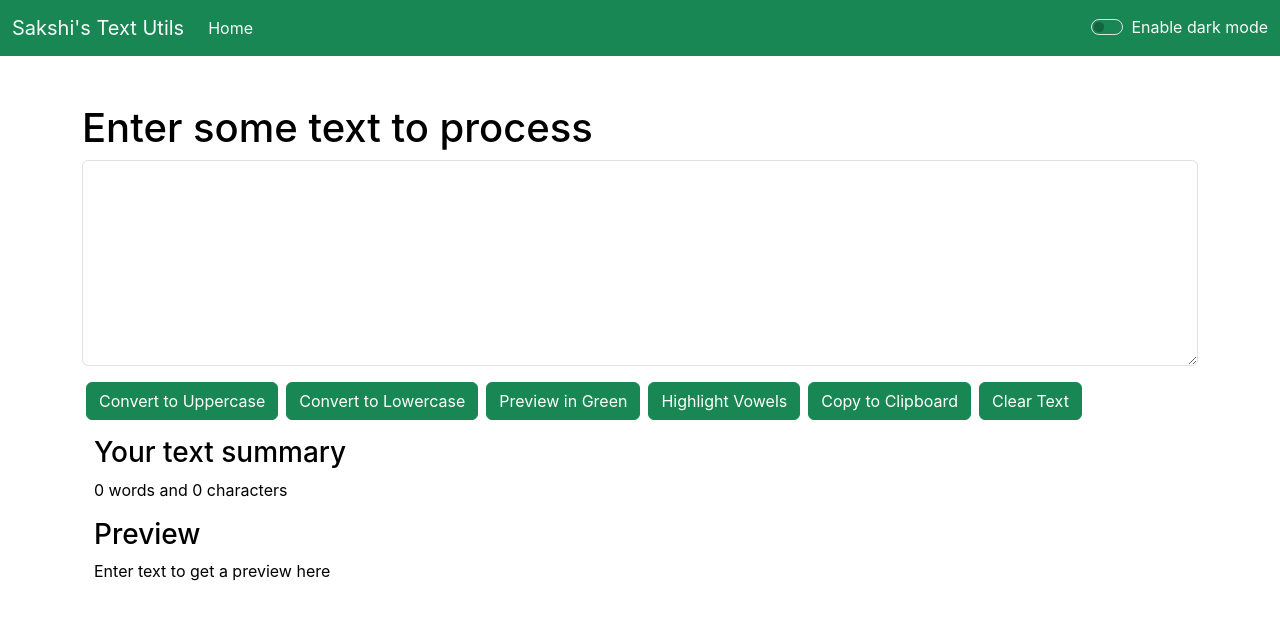
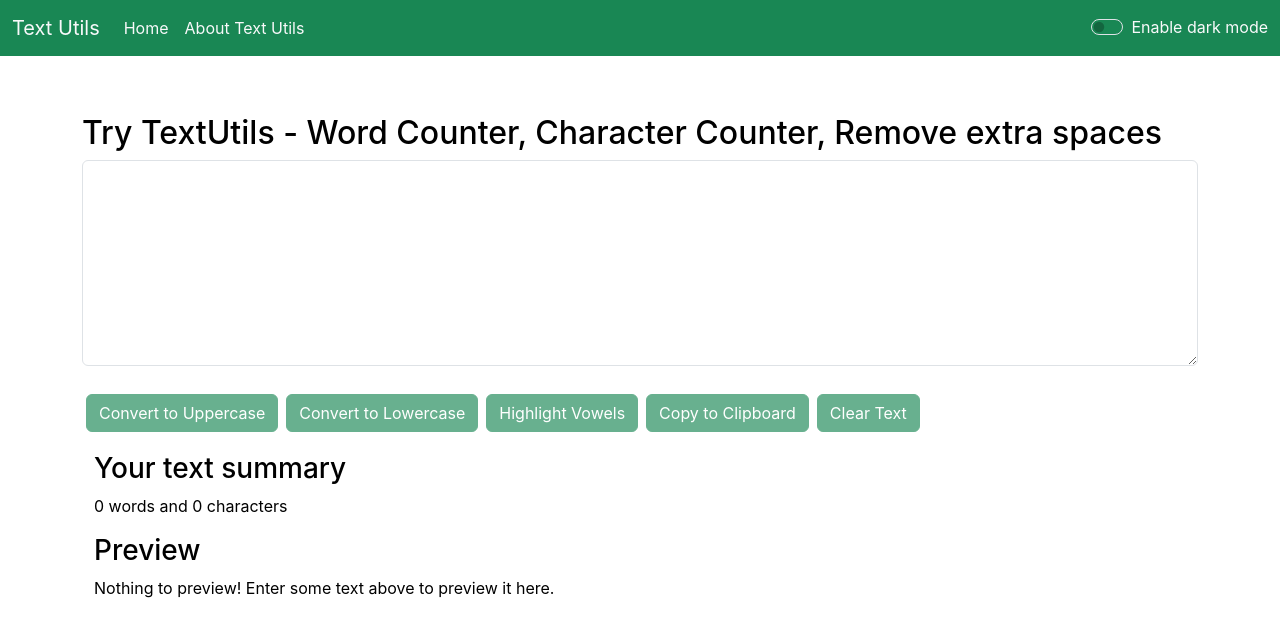
Before and after one commit to Sakshi-Shastri/TextUtils, a React (Create React App) app: page / in a window 1280 px wide. Shown: the top 636 px of the page. Built offline with nearby package versions, Linux system fonts and the light colour scheme.

Commit message:
Updated code

```diff
--- a/package.json
+++ b/package.json
@@ -1,4 +1,5 @@
 {
+  "homepage": "https://Sakshi-Shastri.github.io/TextUtils",
   "name": "sakshitextutils",
   "version": "0.1.0",
   "private": true,
@@ -7,6 +8,7 @@
     "@testing-library/jest-dom": "^6.9.1",
     "@testing-library/react": "^16.3.2",
     "@testing-library/user-event": "^13.5.0",
+    "gh-pages": "^6.3.0",
     "react": "^19.2.5",
     "react-dom": "^19.2.5",
     "react-router-dom": "^7.15.1",
@@ -14,6 +16,8 @@
     "web-vitals": "^2.1.4"
   },
   "scripts": {
+     "predeploy": "npm run build",
+   "deploy": "gh-pages -d build",
     "start": "react-scripts start",
     "build": "react-scripts build",
     "test": "react-scripts test",
--- a/src/App.css
+++ b/src/App.css
@@ -36,3 +36,9 @@
     transform: rotate(360deg);
   }
 }
+
+.alert {
+  padding: 0.7rem;
+  line-height: 1.2;      /* tweak text spacing */
+  font-size: 0.875rem;       /* optional: adjust text size */
+}
--- a/src/App.js
+++ b/src/App.js
@@ -1,54 +1,70 @@
-import logo from './logo.svg';
-import './App.css';
-import Navbar from './components/Navbar.js'
-import Textform from './components/Textform.js'
-// import About from './components/About.js'
-import Alert from './components/Alert.js';
-import {useState} from 'react'
-// import { BrowserRouter, Routes, Route, Link } from 'react-router-dom';
+import logo from "./logo.svg";
+import "./App.css";
+import Navbar from "./components/Navbar.js";
+import Textform from "./components/Textform.js";
+import About from './components/About.js'
+import Alert from "./components/Alert.js";
+import { useState } from "react";
+import { BrowserRouter, Routes, Route} from "react-router-dom";
 
 function App() {
-  const [mode, setMode] = useState('success');
-  const toggleMode = () =>{
-    if(mode === 'success'){
-      setMode('dark');
-      document.body.style.backgroundColor = '#375461';
+  const [mode, setMode] = useState("success");
+  const toggleMode = () => {
+    if (mode === "success") {
+      setMode("dark");
+      document.body.style.backgroundColor = "#375461";
       showAlert("Dark mode has been enabled.", "success");
-    }
-    else{
-      setMode('success');
-      document.body.style.backgroundColor = 'white';
+    } else {
+      setMode("success");
+      document.body.style.backgroundColor = "white";
       showAlert("Light mode has been enabled.", "success");
     }
-  }
+  };
 
   const [alert, setAlert] = useState(null);
-  const showAlert = (message, type)=>{
+  const showAlert = (message, type) => {
     setAlert({
-      msg : message,
+      msg: message,
       type: type,
     });
     setTimeout(() => {
       setAlert(null);
     }, 1500);
-  }
+  };
 
   return (
-   <>
-   {/* <BrowserRouter> */}
-   <Navbar title ="Sakshi's Text Utils" aboutText = "About Text Utils" mode = {mode} toggleMode = {toggleMode}/>
-   <Alert alert = {alert}/>
-   <div className="container my-5">
-    {/* <Routes>
-        <Route exact path="/" element={*/}
-          <Textform showAlert={showAlert} heading = "Enter some text to process" mode = {mode} toggleMode = {toggleMode}/>
-         {/*} }
+    <>
+      <BrowserRouter>
+        <Navbar
+          title="Text Utils"
+          aboutText="About Text Utils"
+          mode={mode}
+          toggleMode={toggleMode}
         />
-        {/* <Route exact path="/about" element={<About mode = {mode} toggleMode = {toggleMode}/>} />
-      </Routes>*/}
-   </div>
- {/*} </BrowserRouter>*/}
-   </>
+        <Alert alert={alert} />
+        <div className="container my-5">
+          <Routes>
+            <Route
+              exact
+              path="/"
+              element={
+                <Textform
+                  showAlert={showAlert}
+                  heading="Try TextUtils - Word Counter, Character Counter, Remove extra spaces"
+                  mode={mode}
+                  toggleMode={toggleMode}
+                />
+              }
+            />
+            <Route
+              exact
+              path="/about"
+              element={<About mode={mode} toggleMode={toggleMode} />}
+            />
+          </Routes>
+        </div>
+      </BrowserRouter>
+    </>
   );
 }
 
--- a/src/components/Alert.js
+++ b/src/components/Alert.js
@@ -6,9 +6,11 @@ function Alert(props) {
     }
 
   return (
-    props.alert && //This syntax is used to conditionally render the alert component only when there is an alert to show. If props.alert is null or undefined, the component will not render anything.
+    <div style={{height: '10px'}}>
+    {props.alert && //This syntax is used to conditionally render the alert component only when there is an alert to show. If props.alert is null or undefined, the component will not render anything.
     <div className={`alert alert-${props.alert.type} alert-dismissible fade show`} role="alert">
         <strong>{capitalise(props.alert.type)}</strong>: {props.alert.msg}
+    </div>}
     </div>
   );
 }
--- a/src/components/Navbar.js
+++ b/src/components/Navbar.js
@@ -1,5 +1,4 @@
-import React, {useState} from 'react'
-import PropTypes from 'prop-types'
+import React from 'react'
 import About from './About'
 import { Link } from 'react-router-dom';
 
@@ -9,9 +8,9 @@ export default function Navbar(props){
         className={`navbar navbar-expand-lg navbar-${props.mode} bg-${props.mode}`}
       >
         <div className="container-fluid">
-          <a className="navbar-brand text-light" href="/">
+          <Link className="navbar-brand text-light" to="/">
             {props.title}
-          </a>
+          </Link>
           <button
             className="navbar-toggler"
             type="button"
@@ -26,15 +25,15 @@ export default function Navbar(props){
           <div className="collapse navbar-collapse" id="navbarSupportedContent">
             <ul className="navbar-nav me-auto mb-2 mb-lg-0">
               <li className="nav-item">
-                <a className="nav-link active text-light" aria-current="page" href="/">
+                <Link className="nav-link active text-light" aria-current="page" to="/">
                   Home
-                </a>
+                </Link>
               </li>
-             {/* <li className="nav-item">
-                <Link className="nav-link text-light" to="About">
+             <li className="nav-item">
+                <Link className="nav-link text-light" to="/About">
                   {props.aboutText}
                 </Link>
-              </li>*/}
+              </li>
             </ul>
             {/*<form className="d-flex" role="search">
         <input className="form-control me-2" type="search" placeholder="Search" aria-label="Search"/>
--- a/src/components/Textform.js
+++ b/src/components/Textform.js
@@ -1,7 +1,7 @@
 import React, { useState } from 'react'
 
 export default function Textform(props) {
-  document.title = "TextUtils - Home";
+  document.title = "TextUtils - Home | Word Counter | Character Counter | Remove extra spaces";
   const [text, setText] = useState("");
   const handleUpClick = () =>{
    setText(text.toUpperCase());
@@ -11,8 +11,8 @@ export default function Textform(props) {
    setText(text.toLowerCase());
    props.showAlert("Converted to lowercase.", "success");
   }
-  const handleColor = () =>{
-    document.getElementById("preview").style.color = (props.mode === "success" ? "green" : "white");
+  /*const handleColor = () =>{
+    document.getElementById("preview").style.color = (props.mode === "success" && text!==0 ? "green" : "white");
     document.getElementById("preview").style.fontWeight = "bold";
     props.showAlert("Preview color got changed.", "success");
   }
@@ -44,8 +44,8 @@ export default function Textform(props) {
   return (
     <>
      <div>
-          <div className="mb-3" style={{color: props.mode === "success" ? "black" : "white"}}>
-            <h1>{props.heading}</h1>
+          <div className="mb-4" style={{color: props.mode === "success" ? "black" : "white"}}>
+            <h2>{props.heading}</h2>
 
             <textarea
               className="form-control"
@@ -59,31 +59,31 @@ export default function Textform(props) {
             </textarea>
           </div>
 
-          <button type="submit" className={`btn btn-${props.mode} mx-1`} onClick={handleUpClick}>
+          <button disabled={text.length === 0} type="submit" className={`btn btn-${props.mode} m-1`} onClick={handleUpClick}>
             Convert to Uppercase
           </button>
-          <button type="submit" className={`btn btn-${props.mode} mx-1`} onClick={handleLowClick}>
+          <button disabled={text.length === 0} type="submit" className={`btn btn-${props.mode} m-1`} onClick={handleLowClick}>
             Convert to Lowercase
           </button>
-          <button type="submit" className={`btn btn-${props.mode} mx-1`} onClick={handleColor}>
+         {/* <button type="submit" className={`btn btn-${props.mode} m-1`} onClick={handleColor}>
             Preview in {props.mode === "success" ? "Green" : "White"}
-          </button>
-          <button type="submit" className={`btn btn-${props.mode} mx-1`} onClick={handleHighlightVowels}>
+          </button>*/}
+          <button disabled={text.length === 0} type="submit" className={`btn btn-${props.mode} m-1`} onClick={handleHighlightVowels}>
             Highlight Vowels
           </button>
-          <button type="submit" className={`btn btn-${props.mode} mx-1`} onClick={handleCopyText}>
+          <button disabled={text.length === 0} type="submit" className={`btn btn-${props.mode} m-1`} onClick={handleCopyText}>
             Copy to Clipboard
           </button>
-           <button type="submit" className={`btn btn-${props.mode} mx-1`} onClick={handleClearText}>
+           <button disabled={text.length === 0} type="submit" className={`btn btn-${props.mode} m-1`} onClick={handleClearText}>
             Clear Text
           </button>
 
       </div>
       <div className="container my-3" style={{color: props.mode === "success" ? "black" : "white"}}>
         <h3>Your text summary</h3>
-        <p>{text == "" ? 0 : text.split(" ").length} words and {text.length} characters</p>
+        <p>{text.split(" ").filter((word)=>{return word.length !== 0}).length} words and {text.length} characters</p>
         <h3>Preview</h3>
-        <p id = "preview">{text == "" ? "Enter text to get a preview here" : text}</p>
+        <p id = "preview">{text == "" ? "Nothing to preview! Enter some text above to preview it here." : text}</p>
       </div>
     </>
   );
```
Also changed, not shown: public/manifest.json, 1 other file (tests, documents, lock files or other folders).
